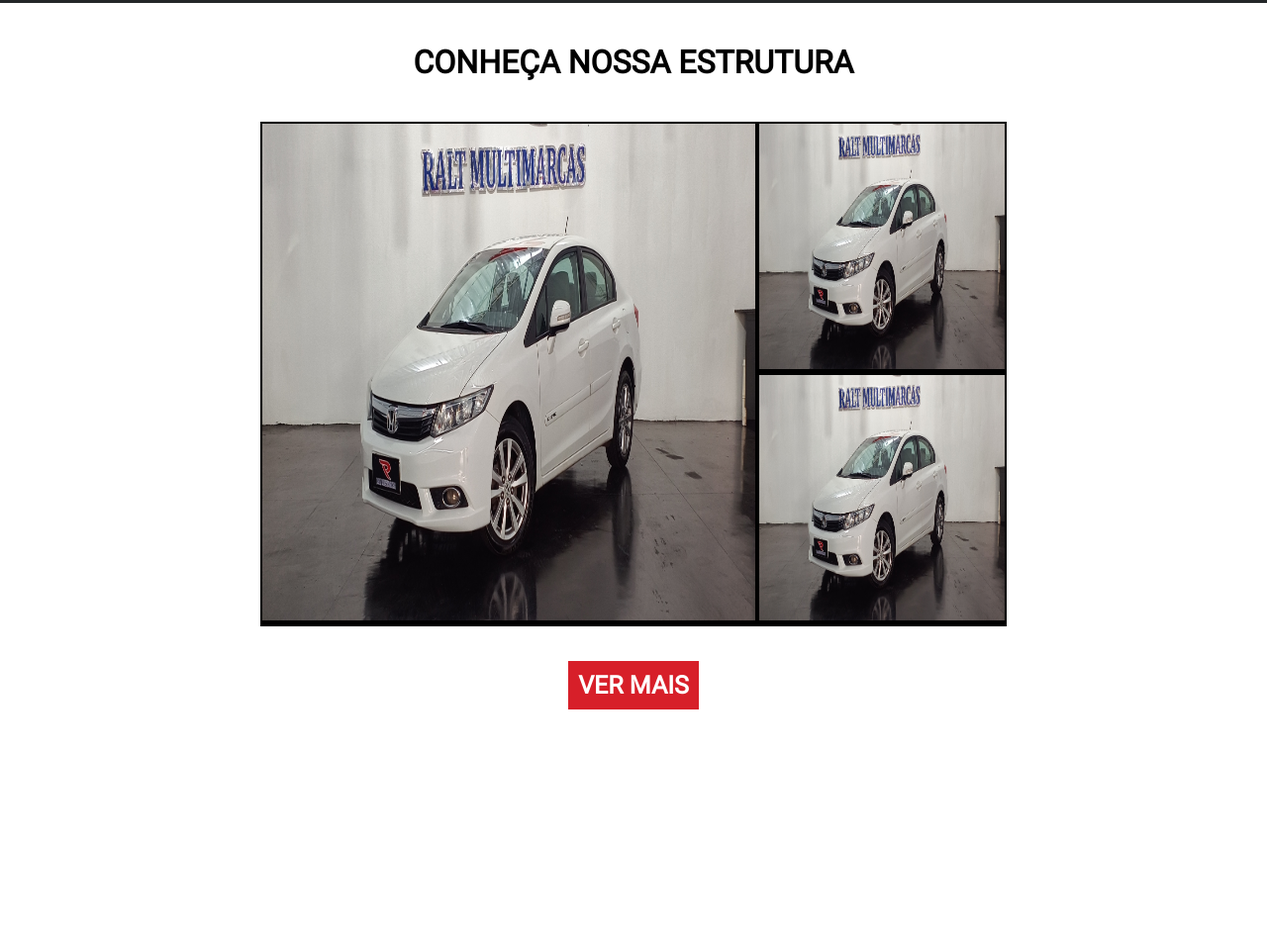
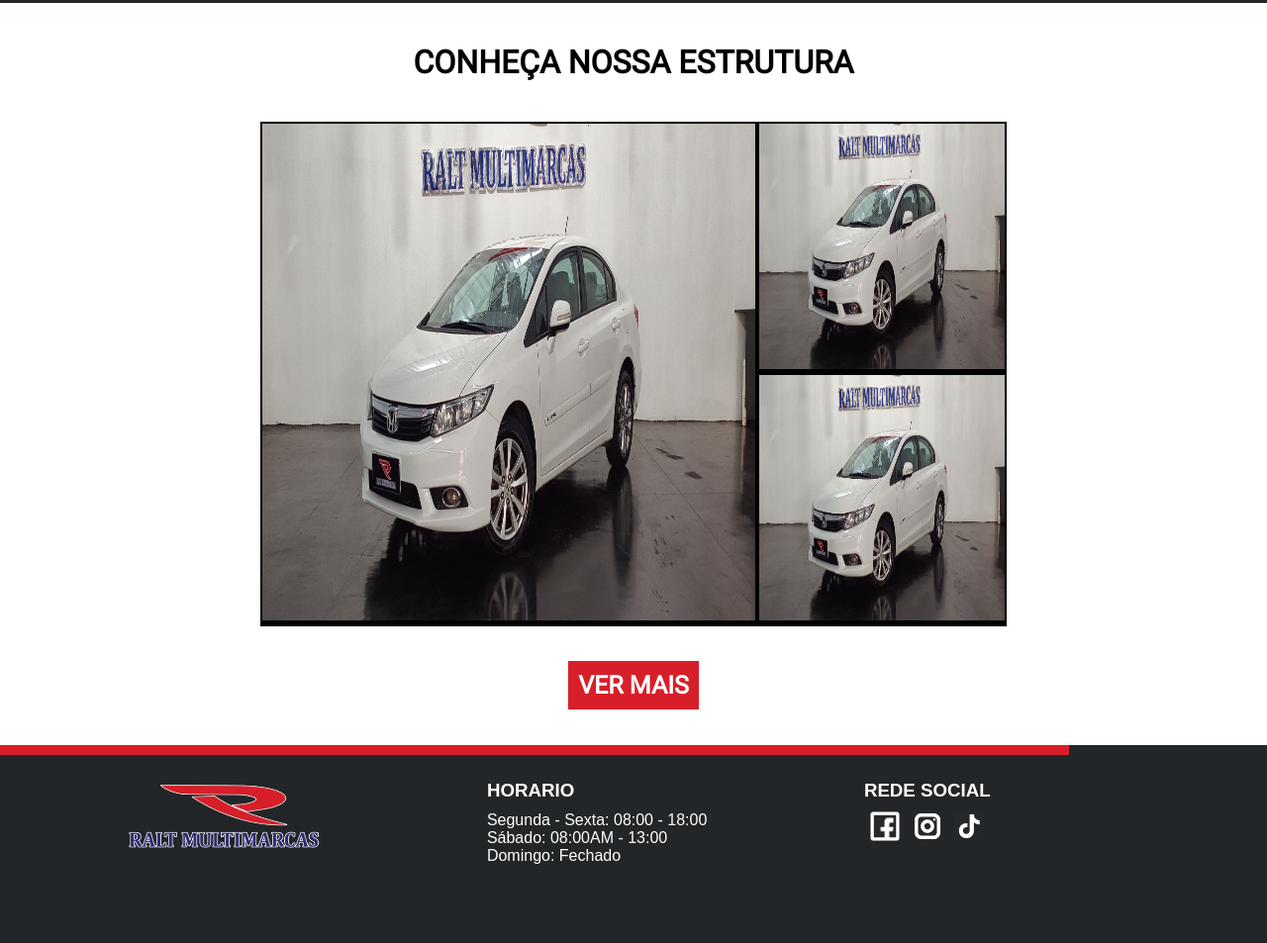
Before and after one commit to NortonBlima/Ralt-Multimarcas-01, a plain HTML site: page index.html in a window 1280 px wide. Shown: the part 2278-3231 px from the top of the page at 99% size. Before the commit the page ends 3031 px from the top, so only its background shows below. Drawn offline with nearby package versions, Linux system fonts and the light colour scheme.

Commit message:
layout pronto falta ...
acerta os link
texto
foto

```diff
--- a/estilo.css
+++ b/estilo.css
@@ -312,3 +312,72 @@ body {
 .foto-2500{
     border: 1px solid #000000;
 }
+
+.roda-pe{
+    background-color: #232628;
+    height: 200px;
+}
+
+.roda-pe-ajuste{
+    display: flex;
+    flex-direction: column;
+    width: 1080px;
+}
+
+.barra-vermelha-roda-pe{
+    display: flex;
+    width: 1080px;
+    height: 10px;
+    background-color: #D71F29;
+}
+
+.roda-pe-infor{
+    display: flex;
+    justify-content: space-around;
+    padding: 25px 0px 25px 40px;
+
+
+}
+
+.logo-roda-pe{
+}
+
+.logo-roda-pe-box{
+
+}
+
+.horario{
+    display: flex;
+    flex-direction: column;
+}
+
+.titulo-horario{
+    font-family: 'inter';
+    color: white;
+}
+
+.os-horario{
+    padding-top: 10px;
+    font-family: 'inter';
+    color: white;
+}
+
+.rede-social-roda-pe{
+    display: flex;
+    flex-direction: column;
+
+}
+
+.titulo-rede-social-roda-pe{
+    font-family: 'inter';
+    color: white;
+}
+
+.icone-rede-social-roda-pe{
+    padding-top: 10px;
+    display: flex;
+    justify-content: space-around;
+
+}
+
+.icone-rede-social{}
--- a/index.html
+++ b/index.html
@@ -296,14 +296,17 @@
             <h1 class="titulo-central">CONHEÇA NOSSA ESTRUTURA</h1>
             <div class="fotos-galeria" id="fotos-galeriaid">
                 <div class="foto-500">
-                    <a class="group1" href="img/civic-banner.png" title="Honda civic"><img class="foto-2500" src="img/civic-banner.png" height="504" width="500"></a>
+                    <a class="group1" href="img/civic-banner.png" title="Honda civic"><img class="foto-2500"
+                            src="img/civic-banner.png" height="504" width="500"></a>
                 </div>
                 <div class="foto-250">
-                    <div >
-                        <a class="group1" href="img/civic-banner.png" title="Honda civic"><img class="foto-2500" src="img/civic-banner.png" height="250" width="250"></a>
+                    <div>
+                        <a class="group1" href="img/civic-banner.png" title="Honda civic"><img class="foto-2500"
+                                src="img/civic-banner.png" height="250" width="250"></a>
                     </div>
-                    <div >
-                        <a class="group1" href="img/civic-banner.png" title="Honda civic"><img class="foto-2500" src="img/civic-banner.png" height="250" width="250"></a>
+                    <div>
+                        <a class="group1" href="img/civic-banner.png" title="Honda civic"><img class="foto-2500"
+                                src="img/civic-banner.png" height="250" width="250"></a>
                     </div>
                 </div>
             </div>
@@ -319,7 +322,40 @@
                 $('.foto-2500.gro).colorbox()
 
             </script>
+
         </div>
+        <footer class="roda-pe">
+            <div class="roda-pe-ajuste">
+                <div class="barra-vermelha-roda-pe"></div>
+                <div class="roda-pe-infor">
+                    <div class="logo-roda-pe">
+                        <h1 class="logo-roda-pe-box"><img src="img/logo-ralt.png" alt="Ralt Multimarcas"  height="73px"
+                            width="214px"">
+                        </h1>
+                    </div>
+                    <div class="horario">
+                        <div class="titulo-horario"><h3>HORARIO</h3></div>
+                        <div class="os-horario"><P>Segunda - Sexta: 08:00 - 18:00<BR>Sábado: 08:00AM - 13:00<BR>Domingo: Fechado</P></div>
+                    </div>
+                    <div class="rede-social-roda-pe">
+                        <div class="titulo-rede-social-roda-pe"><h3>REDE SOCIAL</h3></div>
+                        <div class="icone-rede-social-roda-pe">
+                            <div class="icone-rede-social"><a href="https://www.facebook.com/raltmultimarcas/"><img
+                                        src="img/icon -facebook.png" alt="facebook" height="30px" width="30px"></a>
+                            </div>
+                            <div class="icone-rede-social"><a href="https://www.instagram.com/raltmultimarcas"><img
+                                        src="img/icon-instagram.png" alt="instagram" height="30px" width="30px"></a>
+                            </div>
+                            <div class="icone-rede-social"><a
+                                    href="https://www.tiktok.com/@raltmultimarcas?lang=pt-BR"><img
+                                        src="img/icon-tiktok.png" alt="tik-tok" height="30px" width="30px"></a></div>
+                        </div>
+                    </div>
+
+                </div>
+            </div>
+
+        </footer>
 
 
 
```
